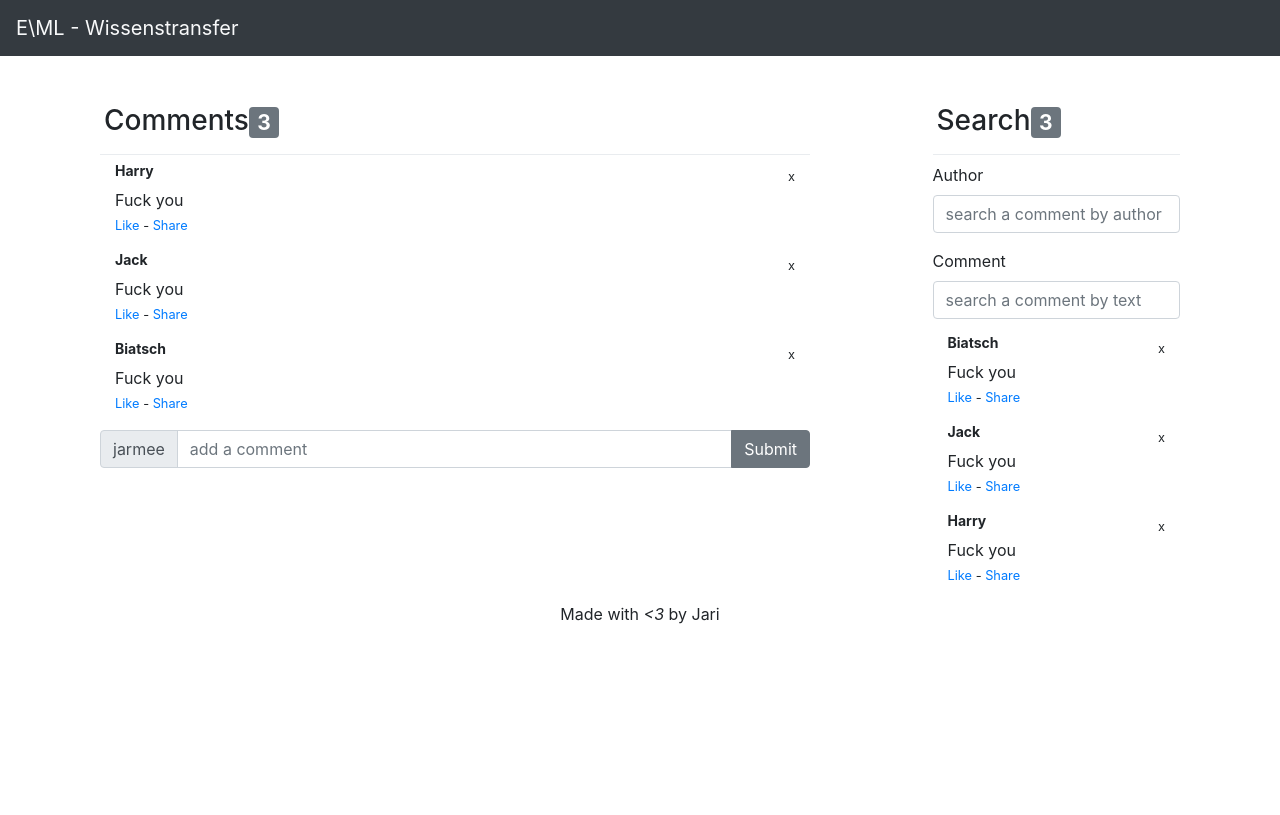
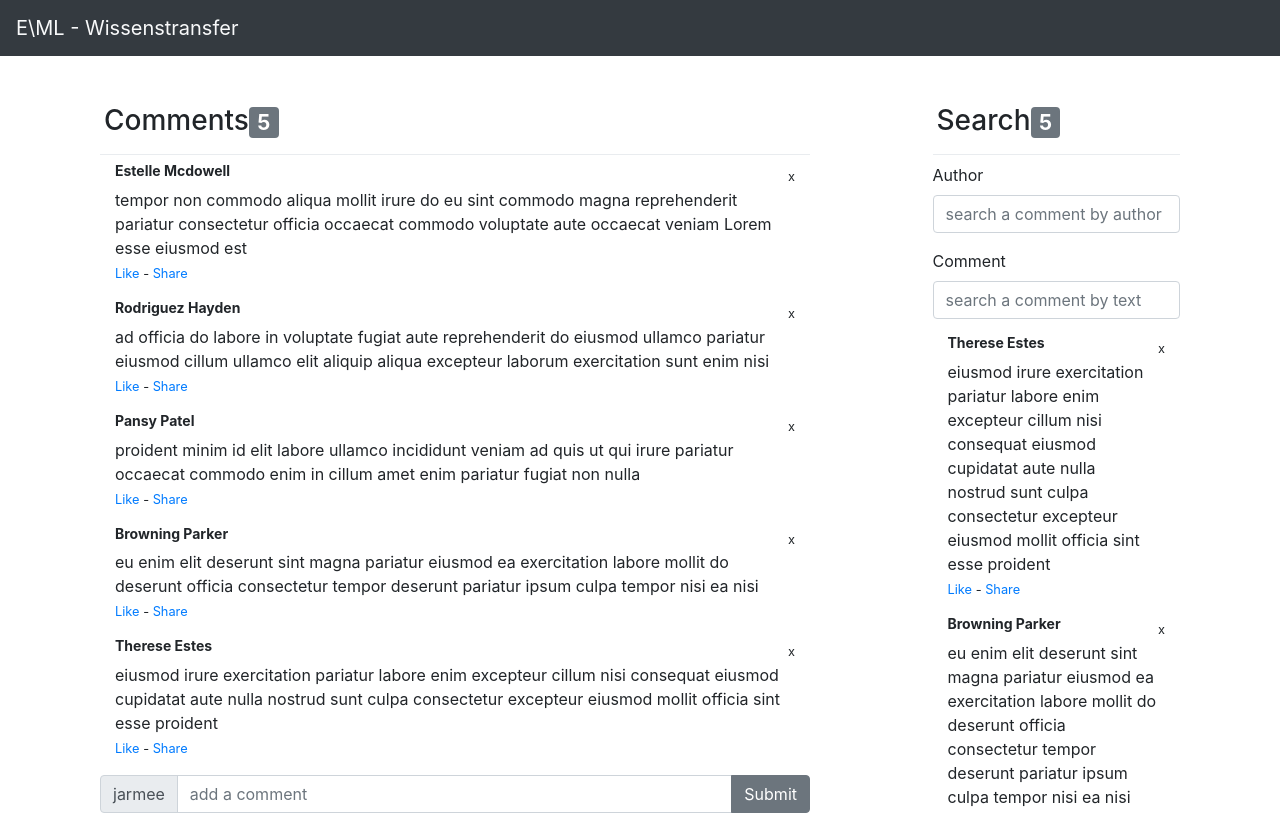
Before and after one commit to jarmee/ngrx-example-app, an Angular app: page / in a window 1280 px wide. Shown: the top 815 px of the page. Built offline with nearby package versions, Linux system fonts and the light colour scheme.

Commit message:
Added test data

```diff
--- a/src/app/comment-section/comment-section.component.ts
+++ b/src/app/comment-section/comment-section.component.ts
@@ -1,5 +1,6 @@
 import { Component, OnInit } from '@angular/core';
 import { Comment } from '../shared/comment/comment.model';
+import { fakeComments } from '../test/data/comment';
 
 @Component({
   selector: 'eml-comment-section',
@@ -7,11 +8,7 @@ import { Comment } from '../shared/comment/comment.model';
   styleUrls: ['./comment-section.component.css']
 })
 export class CommentSectionComponent {
-  comments: Comment[] = [
-    { author: 'Harry', text: 'Fuck you' },
-    { author: 'Jack', text: 'Fuck you' },
-    { author: 'Biatsch', text: 'Fuck you' },
-  ];
+  comments: Comment[] = fakeComments;
 
   filteredComments: Comment[] = this.comments;
   search: Comment = {
--- /dev/null
+++ b/src/app/test/data/comment.ts
@@ -0,0 +1,24 @@
+import { Comment } from '../../shared/comment/comment.model';
+
+export const fakeComments: Comment[] = [
+  {
+    author: 'Estelle Mcdowell',
+    text: 'tempor non commodo aliqua mollit irure do eu sint commodo magna reprehenderit pariatur consectetur officia occaecat commodo voluptate aute occaecat veniam Lorem esse eiusmod est'
+  },
+  {
+    author: 'Rodriguez Hayden',
+    text: 'ad officia do labore in voluptate fugiat aute reprehenderit do eiusmod ullamco pariatur eiusmod cillum ullamco elit aliquip aliqua excepteur laborum exercitation sunt enim nisi'
+  },
+  {
+    author: 'Pansy Patel',
+    text: 'proident minim id elit labore ullamco incididunt veniam ad quis ut qui irure pariatur occaecat commodo enim in cillum amet enim pariatur fugiat non nulla'
+  },
+  {
+    author: 'Browning Parker',
+    text: 'eu enim elit deserunt sint magna pariatur eiusmod ea exercitation labore mollit do deserunt officia consectetur tempor deserunt pariatur ipsum culpa tempor nisi ea nisi'
+  },
+  {
+    author: 'Therese Estes',
+    text: 'eiusmod irure exercitation pariatur labore enim excepteur cillum nisi consequat eiusmod cupidatat aute nulla nostrud sunt culpa consectetur excepteur eiusmod mollit officia sint esse proident'
+  }
+];
```
